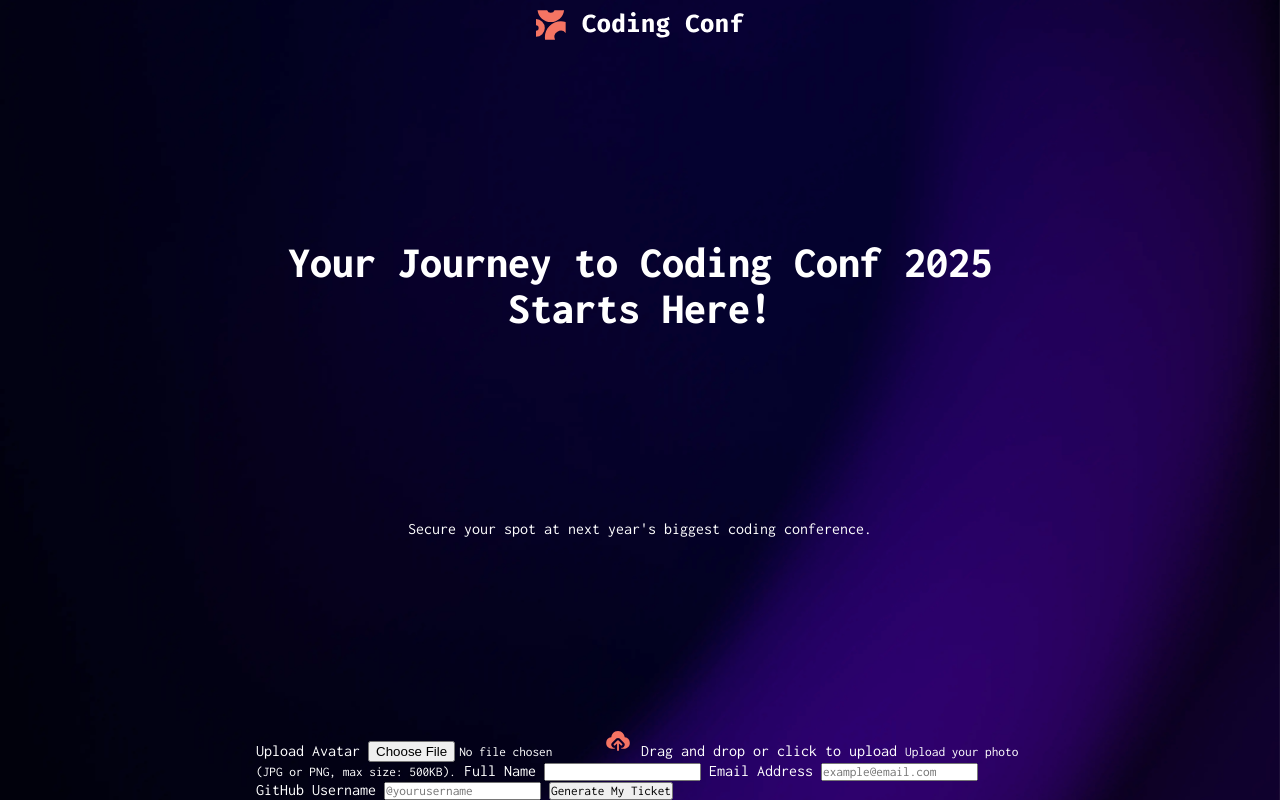
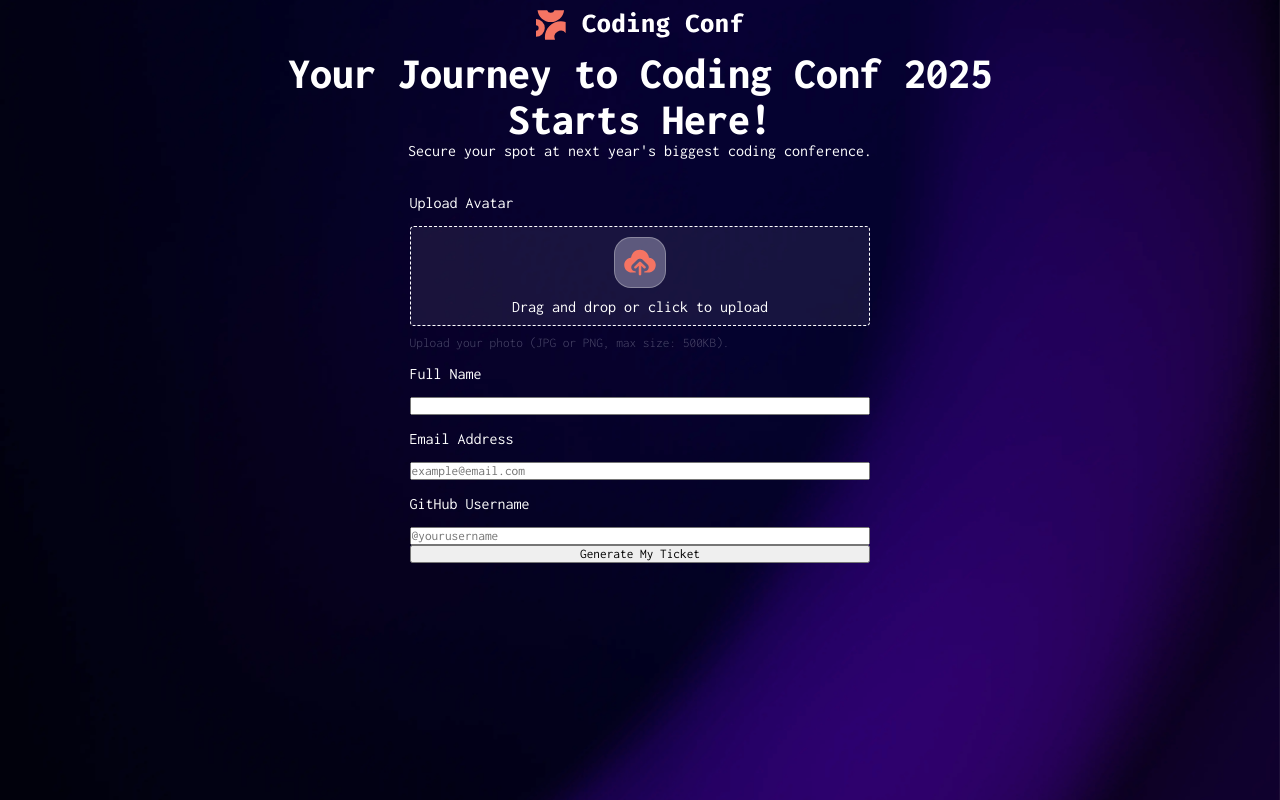
Before and after one commit to EDsnows/event-projet__frontend-mentor, a plain HTML site: page index.html in a window 1280 px wide. Drawn offline with Linux system fonts and the light colour scheme.

Commit message:
estilização do Upload Avatar

```diff
--- a/index.html
+++ b/index.html
@@ -16,17 +16,22 @@
     </style> -->
     </head>
     <body>
+        <header>
+            <img src="./src/assets/images/logo-full.svg" alt="Logo do evento" class="event-logo">
+        </header>
         <main>
-            <img src="./src/assets/images/logo-full.svg" alt="Logo do evento" class="event-logo">
-            <h1 class="slogan-title">Your Journey to Coding Conf 2025 Starts Here!</h1>
-            <p class="text-descripiton">Secure your spot at next year's biggest coding conference.</p>
-            <!-- Form starts -->
-            <section>
-                <form action="">
+            <section class="cadastro">
+                <h1 class="slogan-title">Your Journey to Coding Conf 2025 Starts Here!</h1>
+                <p class="text-descripiton">Secure your spot at next year's biggest coding conference.</p>
+
+                <!-- Form starts -->
+                <form action="" id="formulario">
                     <label for="upload-avatar">Upload Avatar</label>
-                    <input type="file" accept=".jpg, ,.png" id="upload-avatar">
+                    <div class="container_input-avatar">
                         <img src="./src/assets/images/icon-upload.svg" alt="ícone de upload">
-                        Drag and drop or click to upload
+                        <p>Drag and drop or click to upload</p>
+                        <input type="file" accept=".jpg, ,.png" id="upload-avatar">
+                    </div>
                     <small> Upload your photo (JPG or PNG, max size: 500KB).</small>
 
                     <label for="full-name">Full Name</label>
--- a/src/css/style.css
+++ b/src/css/style.css
@@ -17,19 +17,30 @@ body {
     background-origin: border-box;
 }
 
-main {
+header {
     display: flex;
-    flex-direction: column;
-    justify-content: space-between;
+    justify-content: center;
     align-items: center;
-    height: 100vh;
-    width: 100%;
-    padding: 0 20%;
 }
 
 .event-logo {
     padding: 10px 0;
 }
+
+main {
+    padding: 0 20%;
+}
+
+/* secção de cadastro (form) */
+
+/* .cadastro {
+    display: flex;
+    flex-direction: column;
+    justify-content: space-between;
+    align-items: center;
+    height: 80vh;
+    width: 100%;
+} */
 
 .slogan-title {
     font-weight: 800;
@@ -41,3 +52,57 @@ main {
     font-weight: 400;
     text-align: center;
 }
+
+#formulario {
+    display: flex;
+    flex-direction: column;
+    padding: 20px 20%;
+}
+
+#formulario label {
+    padding: 15px 0;
+    cursor: pointer;
+}
+
+#formulario .container_input-avatar {
+    background-color: hsla(246, 15%, 58%, 0.144);
+    border: 1px dashed hsl(0, 0%, 100%);
+    border-radius: 4px;
+    display: grid;
+    justify-content: center;
+    justify-items: center;
+    padding: 10px 0;
+    position: relative;
+}
+
+#formulario #upload-avatar {
+    opacity: 0;
+    position: absolute;
+    inset: 0;
+    width: 100%;
+    height: 100%;
+    cursor: pointer;
+}
+
+.container_input-avatar img {
+    background-color: hsla(246, 15%, 58%, 0.623);
+    border: 1px solid hsla(252, 6%, 83%, 0.384);
+    border-radius: 17px;
+    padding: 5px;
+    width: 20%;
+}
+
+.container_input-avatar p {
+    padding-top: 10px;
+}
+
+#formulario small {
+    font-weight: 300;
+    padding-top: 10px;
+    color: hsl(245, 19%, 35%);
+}
+
+
+
+
+/* seção de ticket */
```
